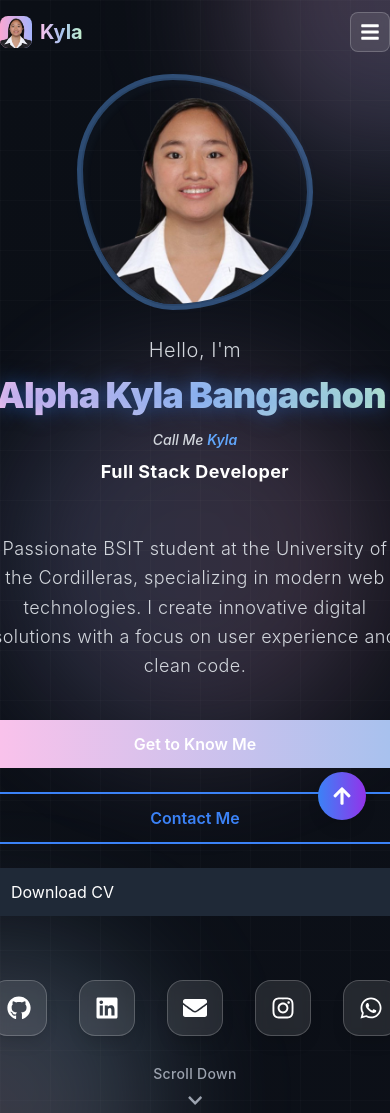
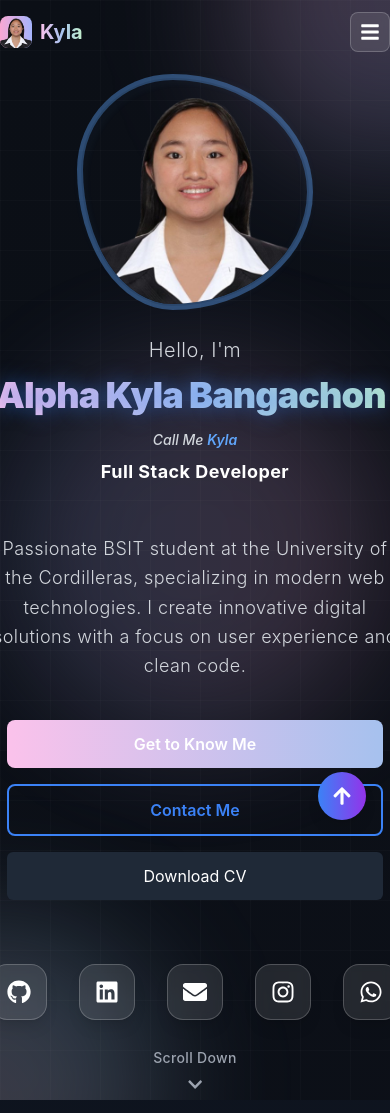
Before and after one commit to Kylabear/My-Portfolio, a Next.js app: page / in a window 390 px wide. Shown: the top 1113 px of the page. Built offline with nearby package versions, Linux system fonts and the light colour scheme.

Commit message:
update some sections deets

```diff
--- a/components/Hero.tsx
+++ b/components/Hero.tsx
@@ -135,13 +135,13 @@ const Hero = () => {
             initial={{ y: 50, opacity: 0 }}
             animate={{ y: 0, opacity: 1 }}
             transition={{ duration: 0.8, delay: 0.6 }}
-            className="flex flex-col sm:flex-row gap-6 justify-center mb-16"
+            className="flex flex-col sm:flex-row gap-4 sm:gap-6 justify-center items-center mb-16 px-4"
           >
             <motion.a
               href="#about"
               whileHover={{ scale: 1.05 }}
               whileTap={{ scale: 0.95 }}
-              className="btn-primary"
+              className="btn-primary w-full sm:w-auto text-center"
             >
               Get to Know Me
             </motion.a>
@@ -149,7 +149,7 @@ const Hero = () => {
               href="#contact"
               whileHover={{ scale: 1.05 }}
               whileTap={{ scale: 0.95 }}
-              className="btn-outline"
+              className="btn-outline w-full sm:w-auto text-center"
             >
               Contact Me
             </motion.a>
@@ -158,7 +158,7 @@ const Hero = () => {
               download="CV_Kyla2025.pdf"
               whileHover={{ scale: 1.05 }}
               whileTap={{ scale: 0.95 }}
-              className="inline-flex items-center px-5 py-3 rounded-md bg-gray-800 text-white hover:bg-gray-700 transition"
+              className="inline-flex justify-center items-center px-5 py-3 rounded-md bg-gray-800 text-white hover:bg-gray-700 transition w-full sm:w-auto text-center"
             >
               Download CV
             </motion.a>
```
Also changed, not shown: data/content.ts (line endings or trailing spaces).
